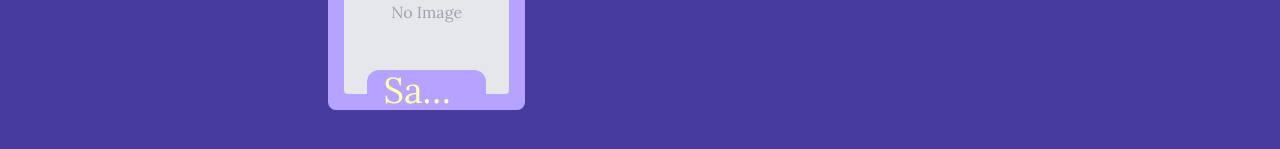
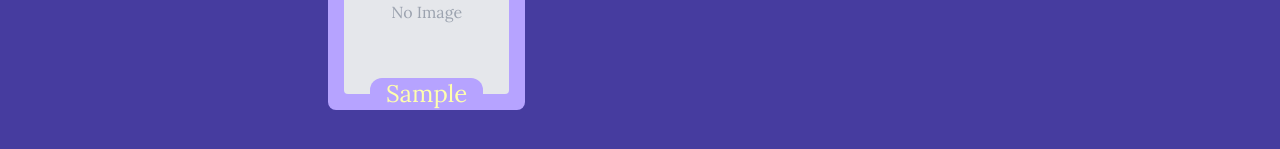
Before and after one commit to frdiersln/pickizard, a Next.js app: page / in a window 1280 px wide. Both pictures are taken after typing "Sample" into the empty fields and a click on the button "Add". Shown: the part 355-504 px from the top of the page. Built offline with nearby package versions, Linux system fonts and the light colour scheme; a web font is replaced by a local one.

Commit message:
fix: reduce font size of list item title for better visibility

```diff
--- a/components/features/list-creator/list-display.tsx
+++ b/components/features/list-creator/list-display.tsx
@@ -80,7 +80,7 @@ export function ListDisplay({ items, onRemoveItem }: ListDisplayProps) {
                 <div className="absolute inset-x-0 bottom-0 max-w-[60%] w-fit h-fit mx-auto bg-background-secondary rounded-t-xl px-4">
                   <div className="relative flex justify-center">
                     <h3
-                      className="text-primary text-center text-4xl max-w-full truncate"
+                      className="text-primary text-center text-2xl max-w-full truncate"
                       onMouseEnter={() => setActiveTooltip(item.id)}
                       onMouseLeave={() => setActiveTooltip(null)}
                       onTouchStart={(e) => {
```
